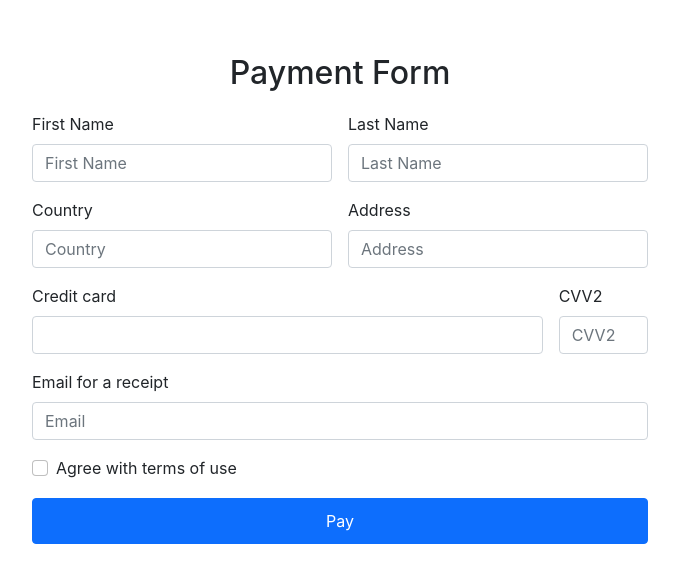
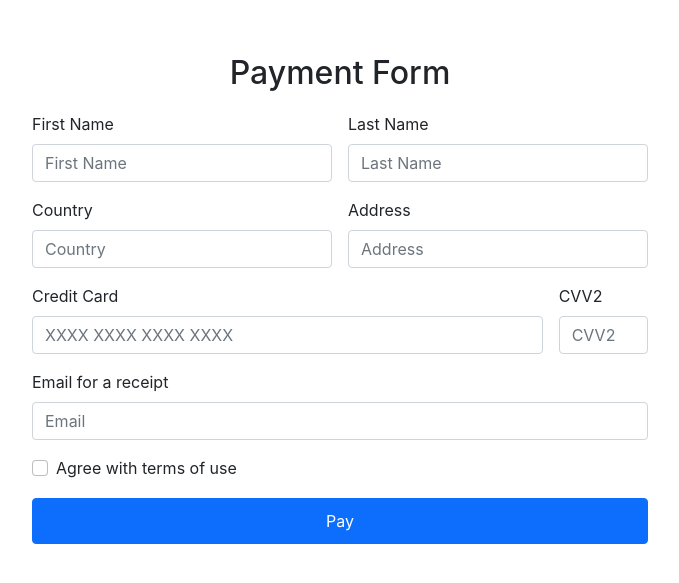
Before and after one commit to AlinaKostiuk21/Payment-form, a React (Create React App) app: page / in a window 1280 px wide. Shown: the part 101-684 px from the top of the page, without its empty margins (300-979 px from the left). Built offline with nearby package versions, Linux system fonts and the light colour scheme.

Commit message:
Fix length inputs.

```diff
--- a/src/components/PaymentForm.jsx
+++ b/src/components/PaymentForm.jsx
@@ -6,6 +6,16 @@ export const PaymentForm = () => {
     };
     const formData = {};
     const required = (value) => (value ? undefined : "Required");
+    const mustBeString = (value) => {
+        const matchPattern = value.match(/[a-zA-Z]/s);
+        if (matchPattern === null) {
+            return ("Must not contain numbers");
+        }
+    }
+
+    const composeValidators = (...validators) => (value) => {
+        return validators.reduce((error, validator) => error || validator(value), undefined);
+    }
 
     const getInputClass = (meta, classOfInput = "form-control") => {
         let classes = classOfInput;
@@ -32,7 +42,7 @@ export const PaymentForm = () => {
                         >
                             <Field
                                 name="firstName"
-                                validate={required}
+                                validate={composeValidators(required, mustBeString)}
                             >
                                 {({ input, meta }) => (
                                     <div className="col-md-6">
@@ -108,9 +118,11 @@ export const PaymentForm = () => {
                             >
                                 {({ input, meta }) => (
                                     <div className="col-md-10">
-                                        <label form="validationCreditCard" className="form-label">Credit card</label>
+                                        <label form="validationCreditCard" className="form-label">Credit Card</label>
                                         <input
                                             {...input} type="text"
+                                            maxLength="16"
+                                            placeholder="XXXX XXXX XXXX XXXX"
                                             className={getInputClass(meta)}
                                             id="validationCreditCard"
                                         />
@@ -128,6 +140,7 @@ export const PaymentForm = () => {
                                         <label form="validationCvv2Code" className="form-label">CVV2</label>
                                         <input
                                             {...input} type="text"
+                                            maxLength="3"
                                             placeholder="CVV2"
                                             className={getInputClass(meta)}
                                             id="validationCvv2Code"
@@ -144,7 +157,7 @@ export const PaymentForm = () => {
                                     <div className="col-md-12">
                                         <label form="validationEmail" className="form-label">Email for a receipt</label>
                                         <input
-                                            {...input} type="text"
+                                            {...input} type="email"
                                             placeholder="Email"
                                             className={getInputClass(meta)}
                                             id="validationEmail"
```
